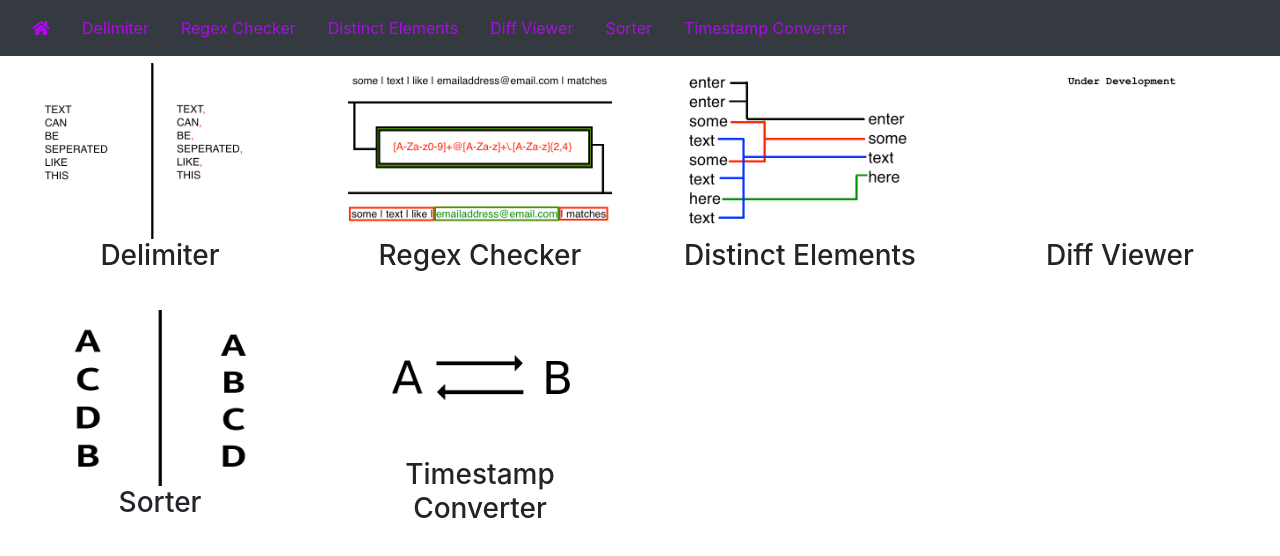
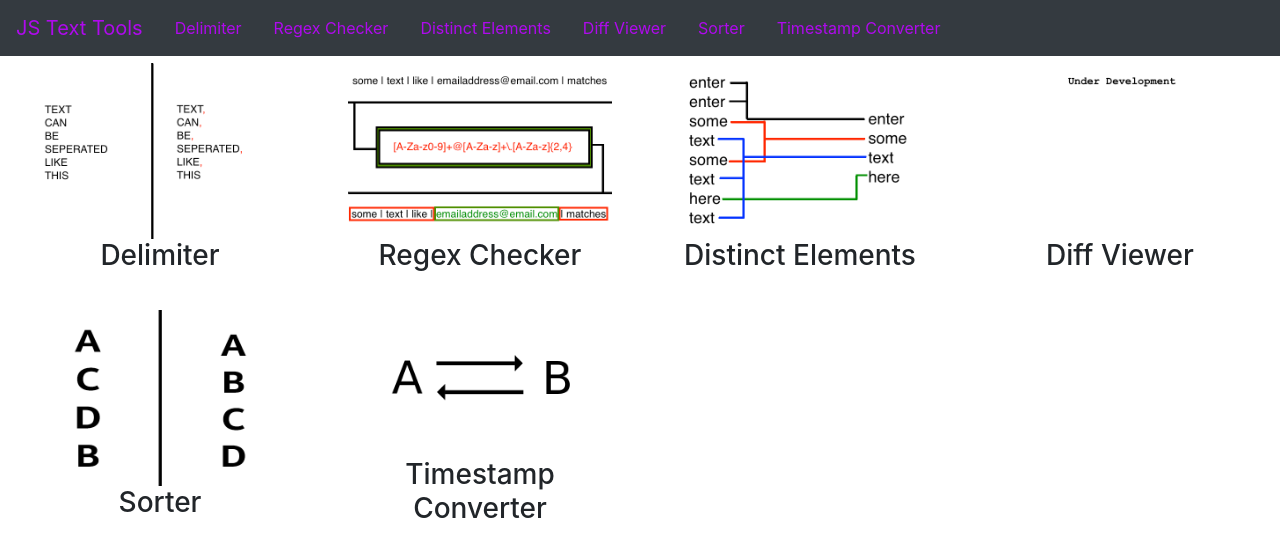
Before and after one commit to bl3rune/angular-app, an Angular app: page / in a window 1280 px wide. Shown: the top 556 px of the page. Built offline with nearby package versions, Linux system fonts and the light colour scheme.

Commit message:
Fixed nav and bootstrap config

```diff
--- a/angular.json
+++ b/angular.json
@@ -23,9 +23,13 @@
             ],
             "styles": [
               "src/styles.scss",
-              "node_modules/@fortawesome/fontawesome-free/css/all.css"
+              "node_modules/@fortawesome/fontawesome-free/css/all.min.css",
+              "node_modules/bootstrap/dist/css/bootstrap.min.css"
             ],
-            "scripts": []
+            "scripts": [
+              "node_modules/jquery/dist/jquery.min.js",
+              "node_modules/bootstrap/dist/js/bootstrap.bundle.min.js"
+            ]
           },
           "configurations": {
             "production": {
--- a/ngsw-config.json
+++ b/ngsw-config.json
@@ -2,7 +2,7 @@
   "index": "/index.html",
   "assetGroups": [
     {
-      "name": "app",
+      "name": "JSTextTools",
       "installMode": "prefetch",
       "updateMode": "prefetch",
       "resources": {
--- a/package.json
+++ b/package.json
@@ -29,7 +29,6 @@
     "core-js": "^2.6.8",
     "jquery": "^3.4.1",
     "ngx-bootstrap": "^4.2.0",
-    "popper.js": "^1.15.0",
     "rxjs": "^6.5.2",
     "tslib": "^1.9.0",
     "zone.js": "^0.8.29"
--- a/src/app/app.component.html
+++ b/src/app/app.component.html
@@ -1,4 +1,4 @@
+<app-navbar></app-navbar>
 <div class="container-fluid">
-  <app-navbar></app-navbar>
   <router-outlet></router-outlet>
 </div>
--- a/src/app/core/navbar/navbar.component.html
+++ b/src/app/core/navbar/navbar.component.html
@@ -1,10 +1,10 @@
-<nav class="navbar navbar-expand-md navbar-dark bg-dark row">
-  <button class="navbar-toggler" type="button" data-toggle="collapse" href="#navCollapse"
+<nav class="navbar navbar-expand-md navbar-dark bg-dark">
+  <a class="navbar-brand" href="#">JS Text Tools</a>
+  <button class="navbar-toggler" type="button" data-toggle="collapse" data-target="#navCollapse"
     aria-controls="navCollapse" aria-expanded="false" aria-label="Toggle navigation">
     <span class="navbar-toggler-icon"></span>
   </button>
-  <div class="navbar-collapse" id="navCollapse">
-    <a href="#" class="nav-link"><i class="fas fa-home" alt="home"></i></a>
+  <div class="collapse navbar-collapse text-center" id="navCollapse">
     <a href="delimit" class="nav-link">Delimiter</a>
     <a href="regex" class="nav-link">Regex Checker</a>
     <a href="distinct" class="nav-link">Distinct Elements</a>
--- a/src/app/core/navbar/navbar.component.scss
+++ b/src/app/core/navbar/navbar.component.scss
@@ -1,3 +1,3 @@
 a {
-  color: #af0aed;
+  color: #af0aed !important;
 }
--- a/src/app/core/navbar/navbar.component.ts
+++ b/src/app/core/navbar/navbar.component.ts
@@ -7,12 +7,6 @@ import { Component } from '@angular/core';
 })
 export class NavbarComponent {
 
-  dropdown: boolean;
-
-  constructor() { this.dropdown = false; }
-
-  drop() {
-    this.dropdown = !this.dropdown;
-  }
+  constructor() { }
 
 }
--- a/src/styles.scss
+++ b/src/styles.scss
@@ -1,5 +1,4 @@
 /* You can add global styles to this file, and also import other style files */
-@import "node_modules/bootstrap/scss/bootstrap";
 
 body{
   min-width:400px;        /* Suppose you want minimum width of 1000px */
```
Also changed, not shown: 2 other files (tests, documents, lock files or other folders).
